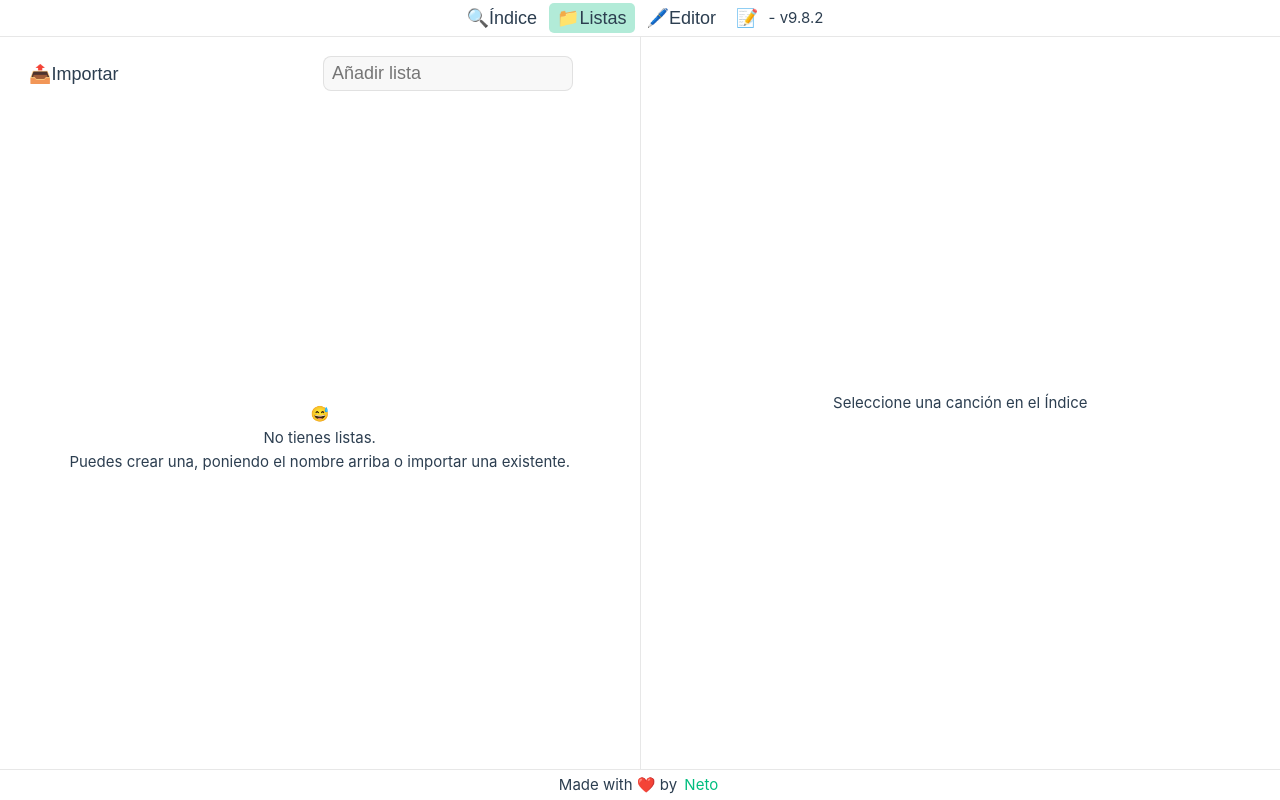
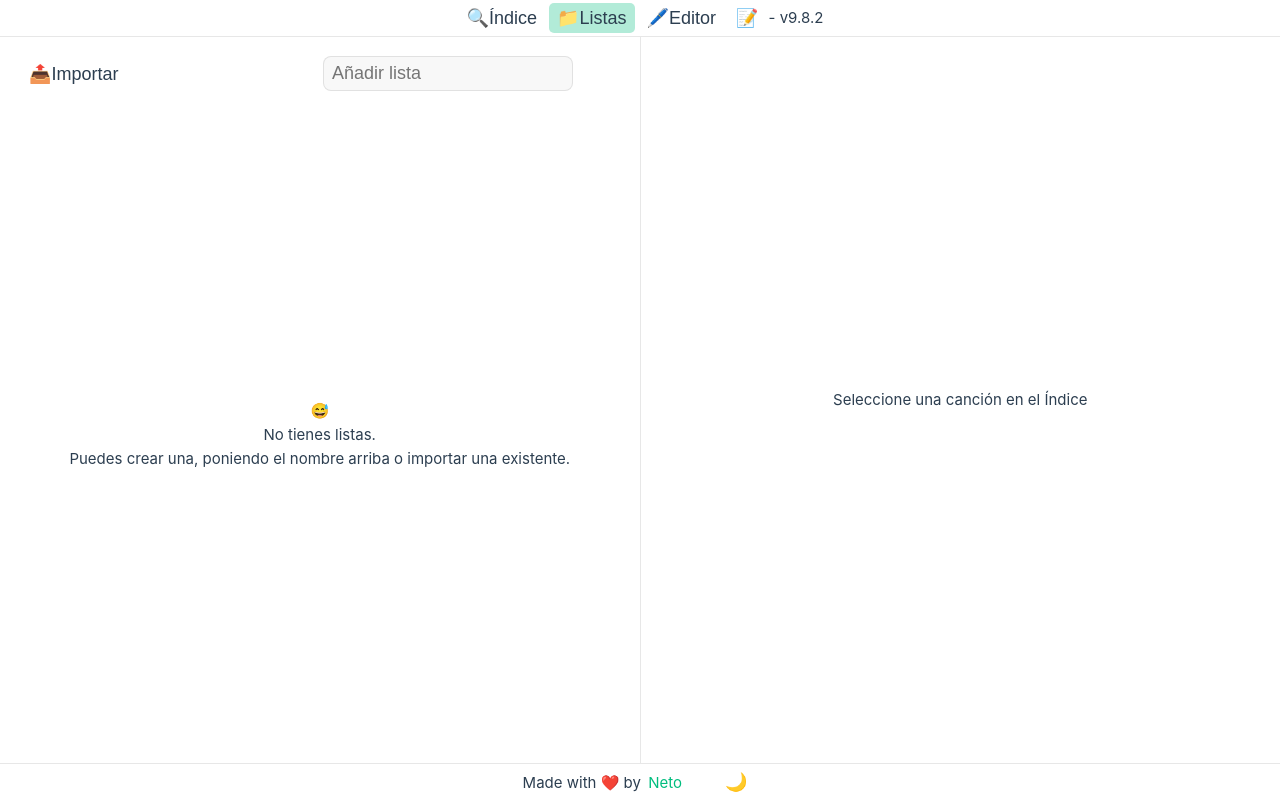
Before and after one commit to netor82/cancionero, a Vue app: page / in a window 1280 px wide. Built offline with nearby package versions, Linux system fonts and the light colour scheme.

Commit message:
Theme toggle

```diff
--- a/src/App.vue
+++ b/src/App.vue
@@ -2,7 +2,7 @@
 import Lyrics from './components/lyrics/Lyrics.vue'
 import Songs from './components/songs/Songs.vue';
 import { Sections } from './core/enums/sections'
-import { onMounted } from 'vue'
+import { onMounted, ref } from 'vue'
 import { initiator } from './core/loader/initiator';
 import { store } from './core/store';
 import Editor from './components/lyrics/Editor.vue';
@@ -40,6 +40,14 @@ async function importSharedProject() {
 
 function active(s: Sections):void {
     store.section.setActive(s);
+}
+
+const prefersDark = window.matchMedia('(prefers-color-scheme: dark)').matches;
+const isDark = ref(prefersDark);
+
+function toggleTheme(): void {
+    isDark.value = !isDark.value;
+    document.documentElement.setAttribute('data-theme', isDark.value ? 'dark' : 'light');
 }
 </script>
 
@@ -94,8 +102,16 @@ function active(s: Sections):void {
 
     <footer>
       <div class="wrapper">
-        <p>Made with ❤️ by <a href="https://github.com/netor82" target="_blank">Neto</a></p>
+        <p>Made with ❤️ by <a href="https://github.com/netor82" target="_blank">Neto</a>
+          <button @click="toggleTheme" class="theme-toggle" :title="isDark ? 'Cambiar a tema claro' : 'Cambiar a tema oscuro'">{{ isDark ? '☀️' : '🌙' }}</button>
+        </p>
       </div>
     </footer>
   </div>
 </template>
+
+<style scoped>
+.theme-toggle {
+  margin-left: 32px;
+}
+</style>
--- a/src/assets/base.css
+++ b/src/assets/base.css
@@ -45,7 +45,7 @@
 }
 
 @media (prefers-color-scheme: dark) {
-  :root {
+  :root:not([data-theme="light"]) {
     --color-background: var(--vt-c-black);
     --color-background-soft: var(--vt-c-black-soft);
     --color-background-mute: var(--vt-c-black-mute);
@@ -59,6 +59,21 @@
     --color-hover: var(--color-hover-dark);
     --color-green: var(--color-green-dark);
   }
+}
+
+:root[data-theme="dark"] {
+  --color-background: var(--vt-c-black);
+  --color-background-soft: var(--vt-c-black-soft);
+  --color-background-mute: var(--vt-c-black-mute);
+
+  --color-border: var(--vt-c-divider-dark-2);
+  --color-border-hover: var(--vt-c-divider-dark-1);
+
+  --color-heading: var(--vt-c-text-dark-1);
+  --color-text: var(--vt-c-text-dark-2);
+
+  --color-hover: var(--color-hover-dark);
+  --color-green: var(--color-green-dark);
 }
 
 *,
```
